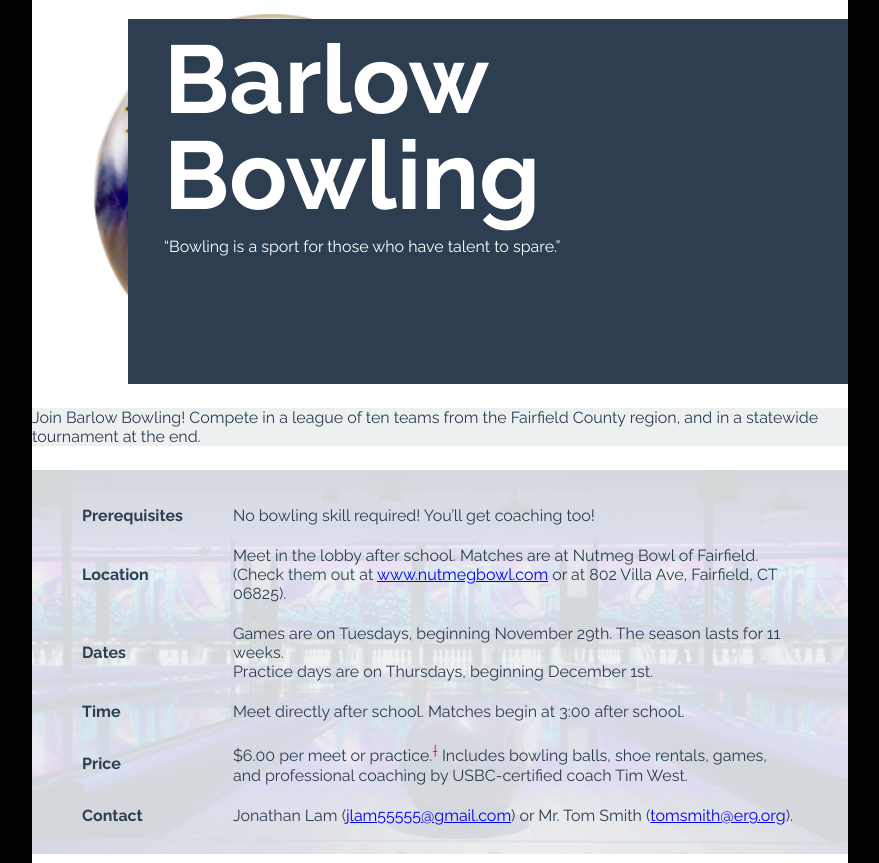
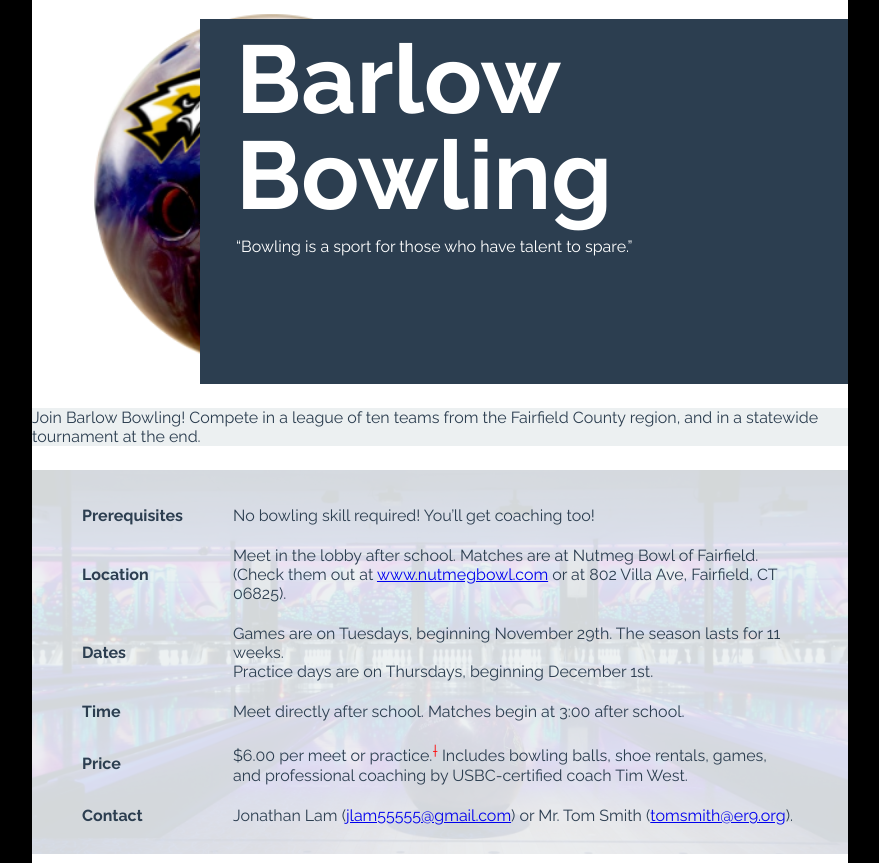
Before and after one commit to jlam55555/barlow-bowling-flyer, a plain HTML site: page index.html in a window 1280 px wide. Shown: the top 863 px of the page, without its empty margins (200-1079 px from the left). Drawn offline with Linux system fonts and the light colour scheme.

Commit message:
Update style.css

```diff
--- a/assets/style.css
+++ b/assets/style.css
@@ -34,7 +34,7 @@ div#header {
 div#cover {
   background-color: #2c3e50;
   height: 3.8in;
-  width: 7.5in;
+  width: 6.75in;
   right: 0;
   top: 0.2in;
   position: absolute;
```
